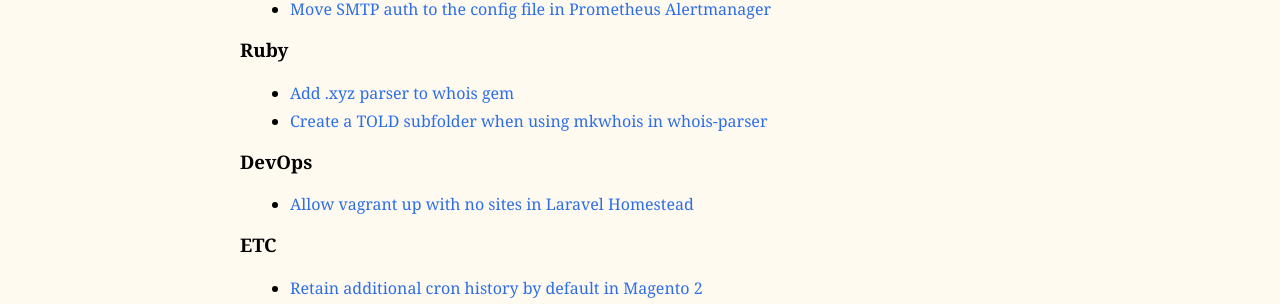
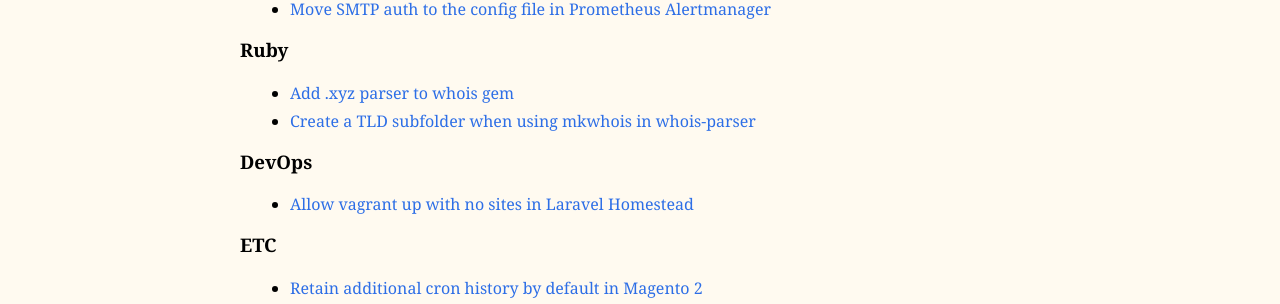
Before and after one commit to mpchadwick/mpchadwick.github.io, a Jekyll site: the page built from projects.md, in a window 1280 px wide and 900 px high, scrolled down 3229 px. Shown: the part 150-454 px from the top of the window. Built offline with Jekyll 4.4.1, drawn with Linux system fonts in a browser that asks for light colours.

Commit message:
Fix typo

```diff
--- a/projects.md
+++ b/projects.md
@@ -49,8 +49,9 @@ I like to contribute back to the tools I use. Here are some of my open source co
 
 ### Ruby
 
+
 - [Add .xyz parser to whois gem](https://github.com/weppos/whois/pull/460)
-- [Create a TOLD subfolder when using mkwhois in whois-parser](https://github.com/weppos/whois-parser/pull/3/files)
+- [Create a TLD subfolder when using mkwhois in whois-parser](https://github.com/weppos/whois-parser/pull/3/files)
 
 ### DevOps
 
```
